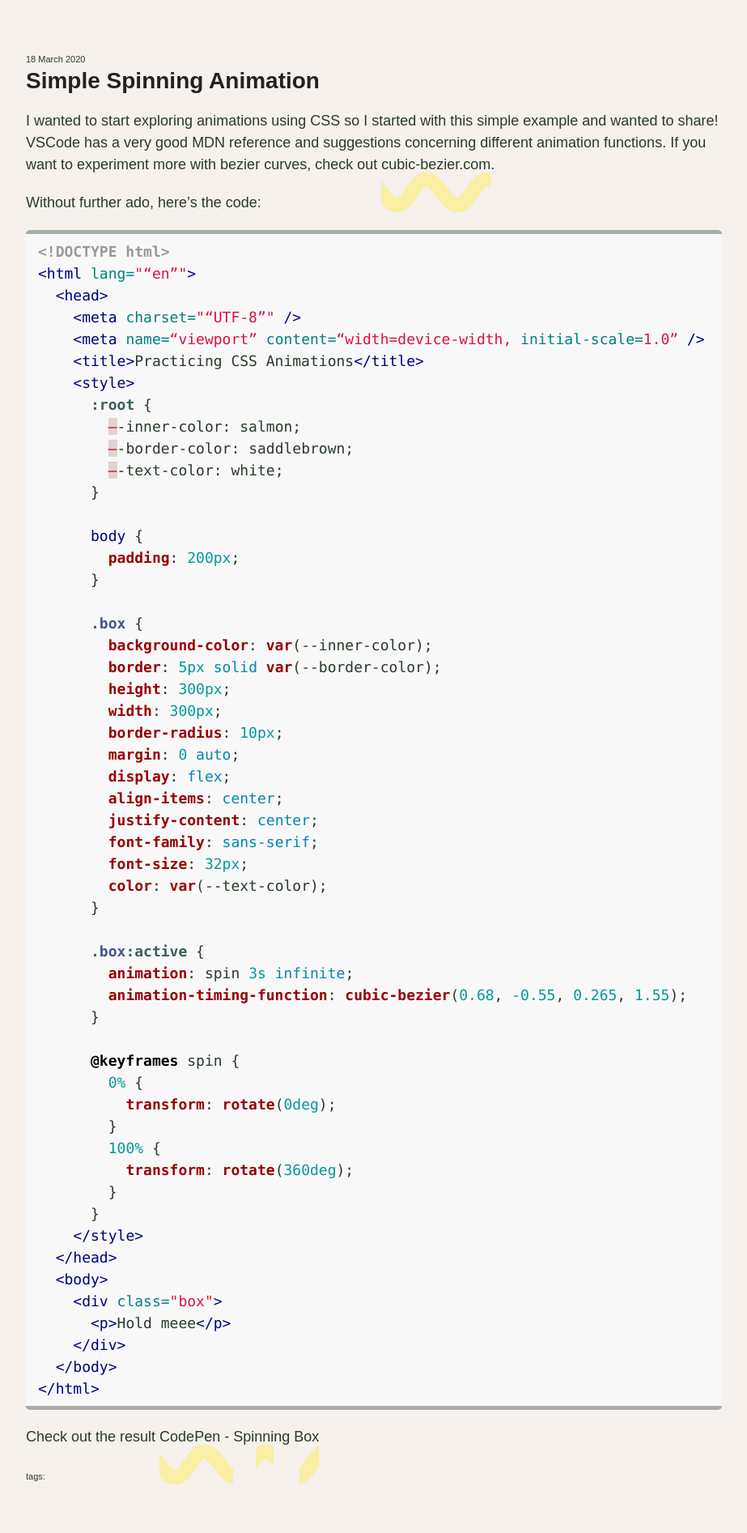
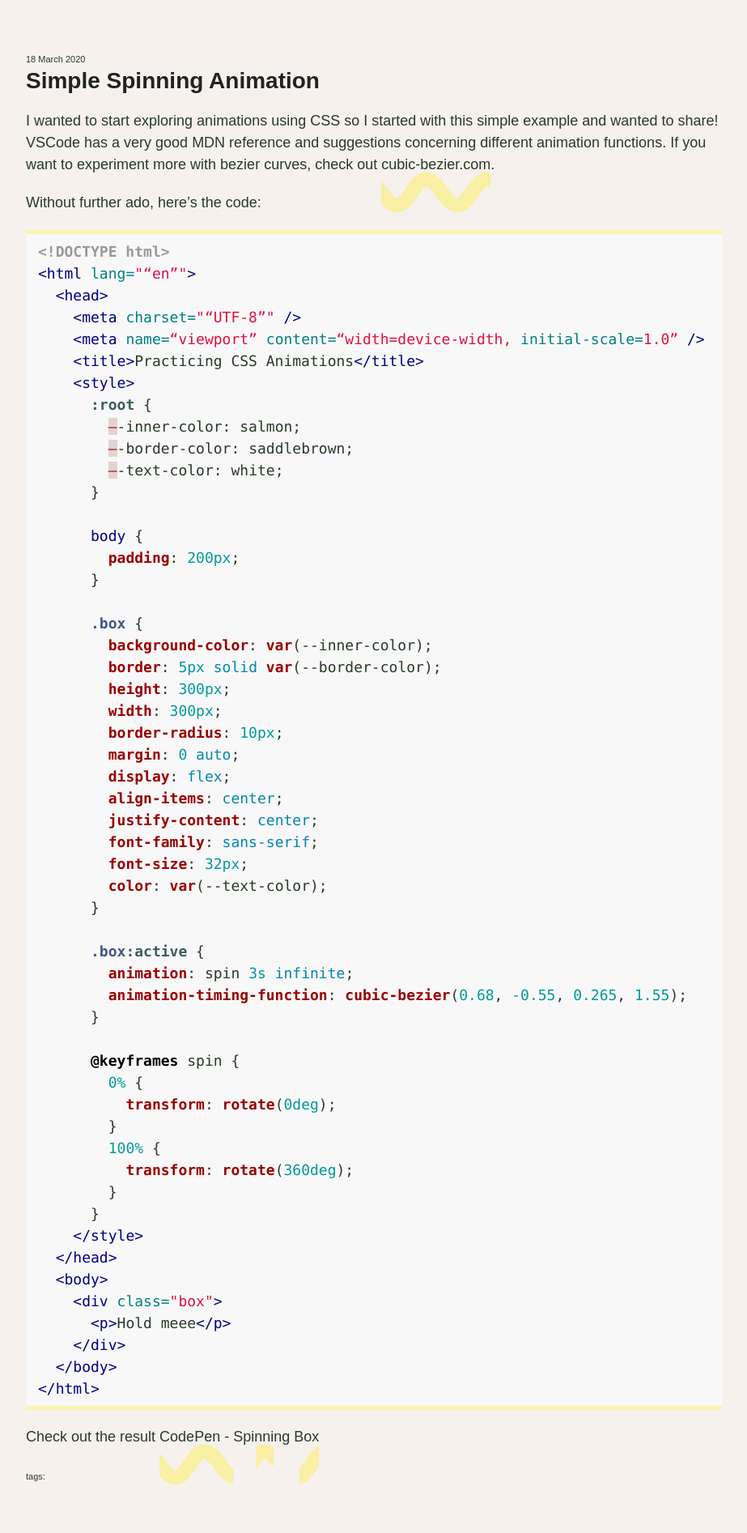
Before and after one commit to kristinamacekovic/new-web, a Jekyll site: the page built from _posts/2020-03-18-simple-spinning-animation.md, in a window 1280 px wide. Shown: the whole page at 81% size, without its empty margins (178-1101 px from the left). Built offline with Jekyll 4.4.1, drawn with Linux system fonts in a browser that asks for light colours; our own code applies the rules of GitHub Pages for plain Markdown files.

Commit message:
pre style

```diff
--- a/_sass/jekyll-theme-minimal.scss
+++ b/_sass/jekyll-theme-minimal.scss
@@ -5,7 +5,7 @@
   --bckg-color: rgba(239, 229, 219, 0.514);
   --accent-color: rgba(255, 234, 0, 0.301);
   --text-color: rgb(16.4%, 22.6%, 16.4%);
-  --text-color-light: rgba(42, 58, 42, 0.397);
+  --text-color-light: rgba(45, 221, 60, 0.63);
 }
 
 body {
@@ -101,11 +101,9 @@ pre {
 
 pre {
   padding: 8px 15px;
-  border-radius: 5px;
   white-space: pre-wrap;
-  border-top: 5px solid var(--text-color-light);
-  border-bottom: 5px solid var(--text-color-light);
-  background-color: var(--bckg-color);
+  border-top: 5px solid var(--accent-color);
+  border-bottom: 5px solid var(--accent-color);
 }
 
 table {
--- a/_sass/rouge-github.scss
+++ b/_sass/rouge-github.scss
@@ -1,5 +1,9 @@
-.highlight table td { padding: 5px; }
-.highlight table pre { margin: 0; }
+.highlight table td {
+  padding: 5px;
+}
+.highlight table pre {
+  margin: 0;
+}
 .highlight .cm {
   color: #999988;
   font-style: italic;
@@ -17,7 +21,8 @@
   font-weight: bold;
   font-style: italic;
 }
-.highlight .c, .highlight .cd {
+.highlight .c,
+.highlight .cd {
   color: #999988;
   font-style: italic;
 }
@@ -82,7 +87,8 @@
   color: #445588;
   font-weight: bold;
 }
-.highlight .k, .highlight .kv {
+.highlight .k,
+.highlight .kv {
   color: #000000;
   font-weight: bold;
 }
@@ -101,7 +107,9 @@
 .highlight .mo {
   color: #009999;
 }
-.highlight .m, .highlight .mb, .highlight .mx {
+.highlight .m,
+.highlight .mb,
+.highlight .mx {
   color: #009999;
 }
 .highlight .sb {
@@ -147,7 +155,7 @@
   color: #999999;
 }
 .highlight .nb {
-  color: #0086B3;
+  color: #0086b3;
 }
 .highlight .nc {
   color: #445588;
```
